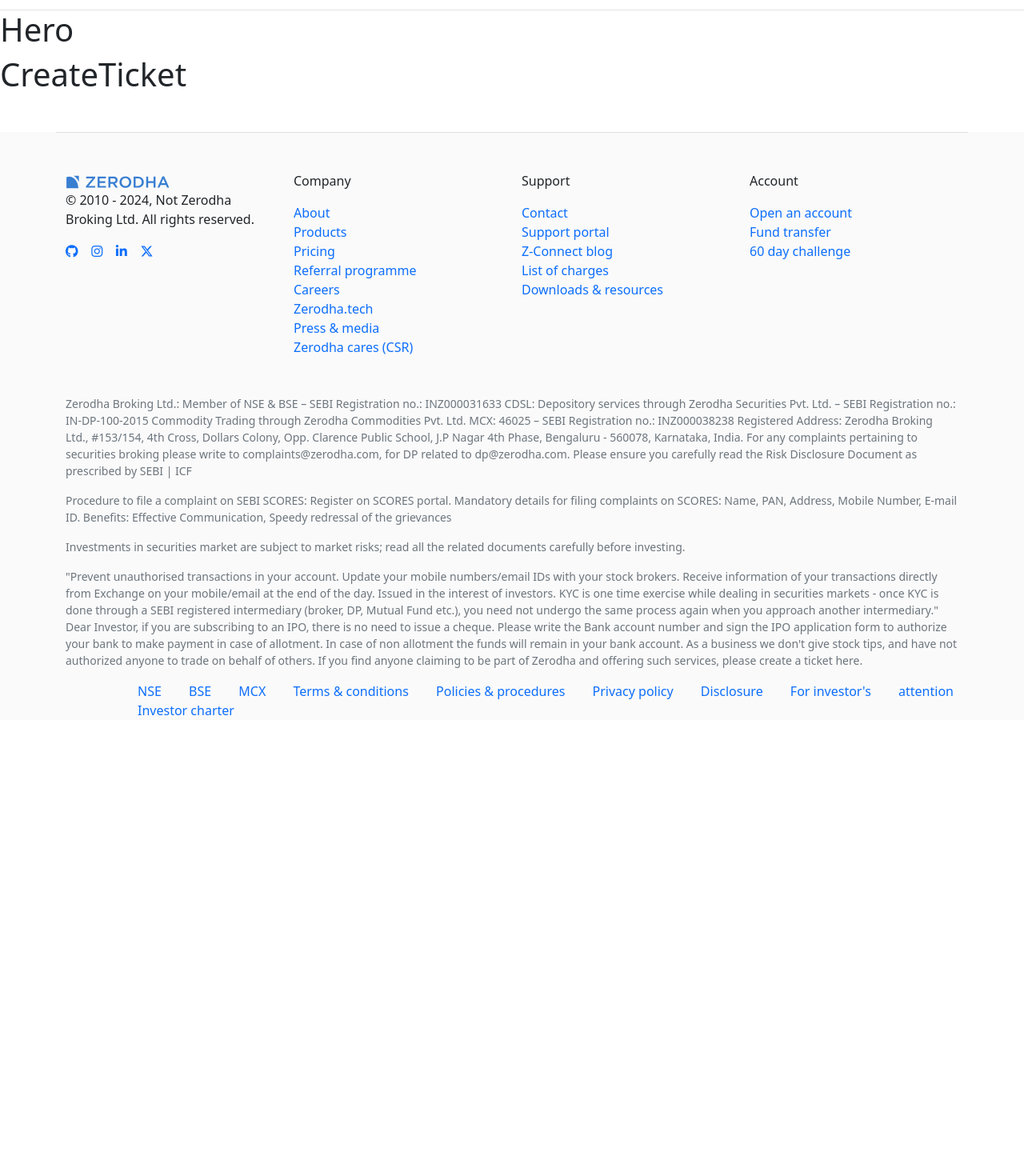
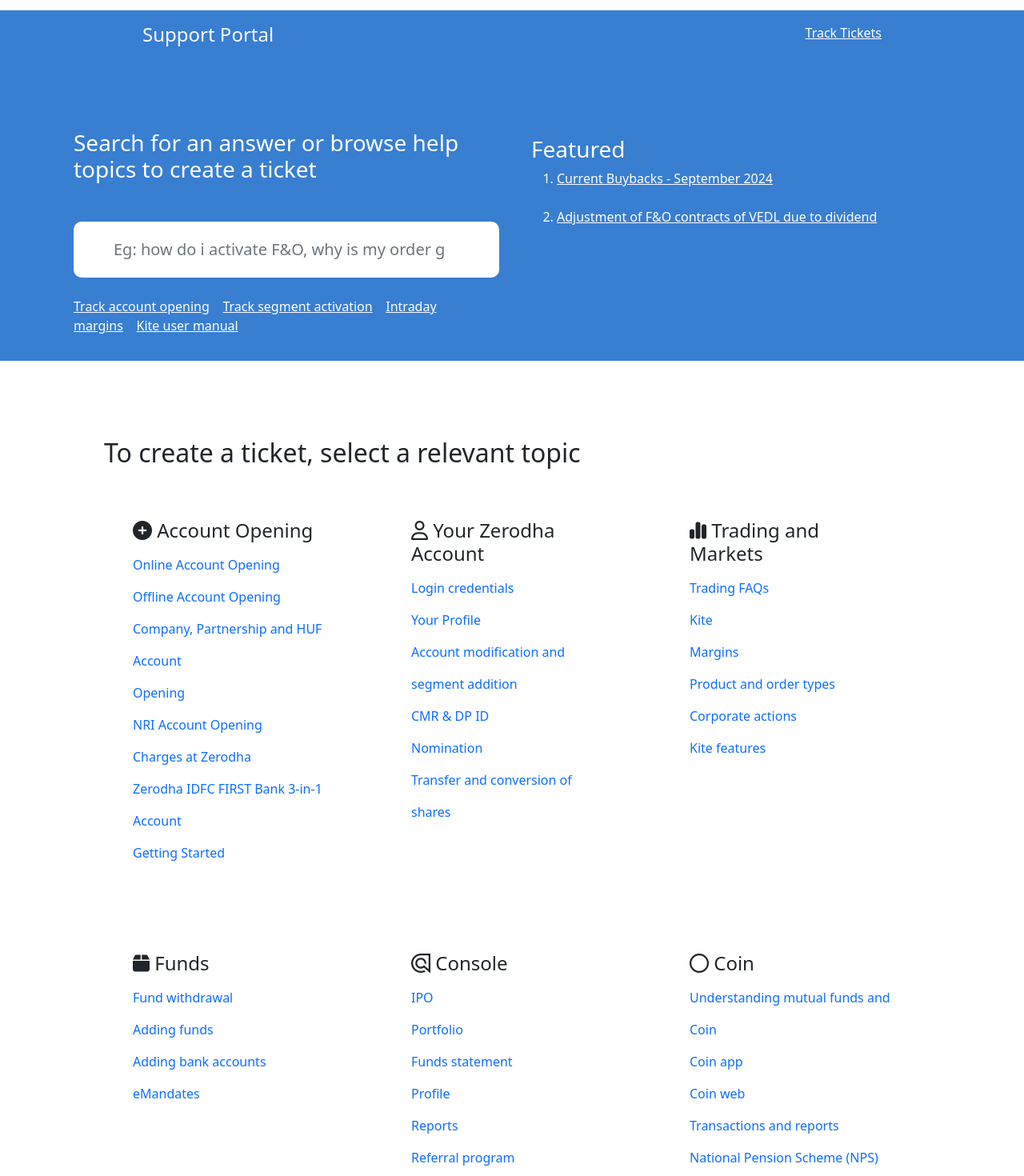
Before and after one commit to MdArmaan143/stock-trading-platform, a React (Vite) app: page /support in a window 1280 px wide. Shown: the part 60-1530 px from the top of the page at 80% size. Before the commit the page ends 960 px from the top, so only its background shows below. Built offline with nearby package versions, Linux system fonts and the light colour scheme.

Commit message:
support section done

```diff
--- a/src/index.css
+++ b/src/index.css
@@ -19,7 +19,7 @@
 }
 
 .anchor a{
-  padding-top: 20px;
+
   text-decoration: none;
 
 
@@ -35,3 +35,27 @@
   text-decoration: none;
    padding-left: 30px;
 }
+#supportHero{
+  background-color: #387ed1;
+  color: white;
+
+}
+
+#supportHero a {
+  color: white;
+}
+
+#supportWrapper{
+  display: flex;
+  justify-content:space-between ;
+  margin: 0 150px;
+
+}
+
+#supportHero input{
+  padding: 20px 50px;
+  width: 100%;
+  font-size: 20px;
+  border-radius: 10px;
+  border: none;
+}
--- a/src/landing_page/Navbar.jsx
+++ b/src/landing_page/Navbar.jsx
@@ -5,12 +5,12 @@
     return (
         <nav class="navbar sticky-top navbar-expand-lg navbar-light bg-white border-bottom">
         <div class="container p-2">
-          <Link class="navbar-brand" to ="/"><img src='media\images\logo.svg' alt='Logo' style={{width:"25%"}}></img></Link>
+          <Link class="navbar-brand " to ="/"><img className='mx-5' src='media\images\logo.svg' alt='Logo' style={{width:"20%"}}></img></Link>
           <button class="navbar-toggler" type="button" data-bs-toggle="collapse" data-bs-target="#navbarSupportedContent" aria-controls="navbarSupportedContent" aria-expanded="false" aria-label="Toggle navigation">
             <span class="navbar-toggler-icon"></span>
           </button>
           <div class="collapse navbar-collapse" id="navbarSupportedContent">
-            <ul class="navbar-nav mb-lg-0">
+            <ul class="navbar-nav mb-lg-0 ">
             <li class="nav-item">
                 <Link class="nav-link active" to ="signup">Signup</Link>
              </li>
--- a/src/landing_page/support/CreateTicket.jsx
+++ b/src/landing_page/support/CreateTicket.jsx
@@ -1,9 +1,189 @@
-import React from 'react'
+import React from "react";
 
 function CreateTicket() {
-    return (
-        <h1>CreateTicket</h1>
-     );
+  return (
+    <div className="container">
+      <div className="row p-5 mt-5 mb-5">
+        <h1 className="fs-2">To create a ticket, select a relevant topic</h1>
+        <div className="col-4 p-5 mt-2 mb-2">
+          <h4 className="">
+            <i class="fa fa-plus-circle" aria-hidden="true"></i> Account Opening
+          </h4>
+          <a href="" style={{ textDecoration: "none", lineHeight: "2.5" }}>
+            Online Account Opening
+          </a>
+          <br />
+          <a href="" style={{ textDecoration: "none", lineHeight: "2.5" }}>
+            Offline Account Opening
+          </a>
+          <br />
+          <a href="" style={{ textDecoration: "none", lineHeight: "2.5" }}>
+            Company, Partnership and HUF Account
+          </a>
+          <br />
+          <a href="" style={{ textDecoration: "none", lineHeight: "2.5" }}>
+            Opening
+          </a>
+          <br />
+          <a href="" style={{ textDecoration: "none", lineHeight: "2.5" }}>
+            NRI Account Opening
+          </a>
+          <br />
+          <a href="" style={{ textDecoration: "none", lineHeight: "2.5" }}>
+            Charges at Zerodha
+          </a>
+          <br />
+          <a href="" style={{ textDecoration: "none", lineHeight: "2.5" }}>
+            Zerodha IDFC FIRST Bank 3-in-1 Account
+          </a>
+          <br />
+          <a href="" style={{ textDecoration: "none", lineHeight: "2.5" }}>
+            Getting Started
+          </a>
+          <br />
+        </div>
+        <div className="col-4 p-5 mt-2 mb-2">
+          <h4 className="">
+          <i class="fa-regular fa-user"></i>  Your Zerodha Account
+          </h4>
+          <a href="" style={{ textDecoration: "none", lineHeight: "2.5" }}>
+          Login credentials
+          </a>
+          <br />
+          <a href="" style={{ textDecoration: "none", lineHeight: "2.5" }}>
+          Your Profile
+          </a>
+          <br />
+          <a href="" style={{ textDecoration: "none", lineHeight: "2.5" }}>
+          Account modification and segment addition
+          </a>
+          <br />
+          <a href="" style={{ textDecoration: "none", lineHeight: "2.5" }}>
+          CMR & DP ID
+          </a>
+          <br />
+          <a href="" style={{ textDecoration: "none", lineHeight: "2.5" }}>
+          Nomination
+          </a>
+          <br />
+          <a href="" style={{ textDecoration: "none", lineHeight: "2.5" }}>
+          Transfer and conversion of shares
+          </a>
+          <br />
+
+        </div>
+        <div className="col-4 p-5 mt-2 mb-2">
+          <h4 className="">
+          <i class="fa-solid fa-chart-simple"></i> Trading and Markets
+          </h4>
+          <a href="" style={{ textDecoration: "none", lineHeight: "2.5" }}>
+          Trading FAQs
+          </a>
+          <br />
+          <a href="" style={{ textDecoration: "none", lineHeight: "2.5" }}>
+          Kite
+          </a>
+          <br />
+          <a href="" style={{ textDecoration: "none", lineHeight: "2.5" }}>
+          Margins
+          </a>
+          <br />
+          <a href="" style={{ textDecoration: "none", lineHeight: "2.5" }}>
+          Product and order types
+          </a>
+          <br />
+          <a href="" style={{ textDecoration: "none", lineHeight: "2.5" }}>
+          Corporate actions
+          </a>
+          <br />
+          <a href="" style={{ textDecoration: "none", lineHeight: "2.5" }}>
+          Kite features
+          </a>
+          <br />
+
+        </div>
+        <div className="col-4 p-5 mb-2">
+          <h4 className="">
+          <i class="fa-solid fa-box"></i>  Funds
+          </h4>
+          <a href="" style={{ textDecoration: "none", lineHeight: "2.5" }}>
+          Fund withdrawal
+          </a>
+          <br />
+          <a href="" style={{ textDecoration: "none", lineHeight: "2.5" }}>
+          Adding funds
+          </a>
+          <br />
+          <a href="" style={{ textDecoration: "none", lineHeight: "2.5" }}>
+          Adding bank accounts
+          </a>
+          <br />
+          <a href="" style={{ textDecoration: "none", lineHeight: "2.5" }}>
+          eMandates
+          </a>
+
+          <br />
+        </div>
+        <div className="col-4 p-5  mb-2">
+          <h4 className="">
+          <i class="fa-brands fa-algolia"></i> Console
+          </h4>
+          <a href="" style={{ textDecoration: "none", lineHeight: "2.5" }}>
+          IPO
+          </a>
+          <br />
+          <a href="" style={{ textDecoration: "none", lineHeight: "2.5" }}>
+          Portfolio
+          </a>
+          <br />
+          <a href="" style={{ textDecoration: "none", lineHeight: "2.5" }}>
+          Funds statement
+          </a>
+          <br />
+          <a href="" style={{ textDecoration: "none", lineHeight: "2.5" }}>
+          Profile
+          </a>
+          <br />
+          <a href="" style={{ textDecoration: "none", lineHeight: "2.5" }}>
+          Reports
+          </a>
+          <br />
+          <a href="" style={{ textDecoration: "none", lineHeight: "2.5" }}>
+          Referral program
+          </a>
+
+          <br />
+        </div>
+        <div className="col-4 p-5  mb-2">
+          <h4 className="">
+          <i class="fa-regular fa-circle"></i>  Coin
+          </h4>
+          <a href="" style={{ textDecoration: "none", lineHeight: "2.5" }}>
+          Understanding mutual funds and Coin
+          </a>
+          <br />
+          <a href="" style={{ textDecoration: "none", lineHeight: "2.5" }}>
+          Coin app
+          </a>
+          <br />
+          <a href="" style={{ textDecoration: "none", lineHeight: "2.5" }}>
+          Coin web
+          </a>
+          <br />
+          <a href="" style={{ textDecoration: "none", lineHeight: "2.5" }}>
+          Transactions and reports
+          </a>
+          <br />
+          <a href="" style={{ textDecoration: "none", lineHeight: "2.5" }}>
+          National Pension Scheme (NPS)
+
+          </a>
+
+          <br />
+        </div>
+      </div>
+    </div>
+  );
 }
 
 export default CreateTicket;
--- a/src/landing_page/support/Hero.jsx
+++ b/src/landing_page/support/Hero.jsx
@@ -3,8 +3,37 @@
 function Hero() {
     return (
 
-        <h1>Hero</h1>
-     );
+        <section className='container-fluid' id='supportHero'>
+            <div className=' p-3 ' id='supportWrapper'>
+                <h4>Support Portal</h4>
+                <a href='#' >Track Tickets</a>
+            </div>
+
+
+            <div className='row  p-3 m-5'>
+
+                <div className='col-6  p-3'>
+                    <h1 className='fs-3 mb-5'>Search for an answer or browse help topics to create a ticket</h1>
+
+                    <input class="form-control me-2 mb-4" type="search" placeholder="Eg: how do i activate F&O, why is my order getting rejected..." aria-label="Search" />
+                    <a href='#'>Track account opening</a>&nbsp;&nbsp;&nbsp;&nbsp;
+                    <a href='#'>Track segment activation</a>&nbsp;&nbsp;&nbsp;&nbsp;
+                    <a href='#'>Intraday margins</a>&nbsp;&nbsp;&nbsp;&nbsp;
+                    <a href='#'>Kite user manual</a>
+
+
+                </div>
+                <div className='col-6  p-4'>
+                    <h1 className='fs-3'>Featured</h1>
+                    <ol >
+                   <li><a href='#'>Current Buybacks - September 2024</a></li>&nbsp;&nbsp;&nbsp;&nbsp;
+                   <li><a href='#'>
+                   Adjustment of F&O contracts of VEDL due to dividend</a></li>
+                    </ol>
+                </div>
+            </div>
+        </section>
+    );
 }
 
 export default Hero;
```
